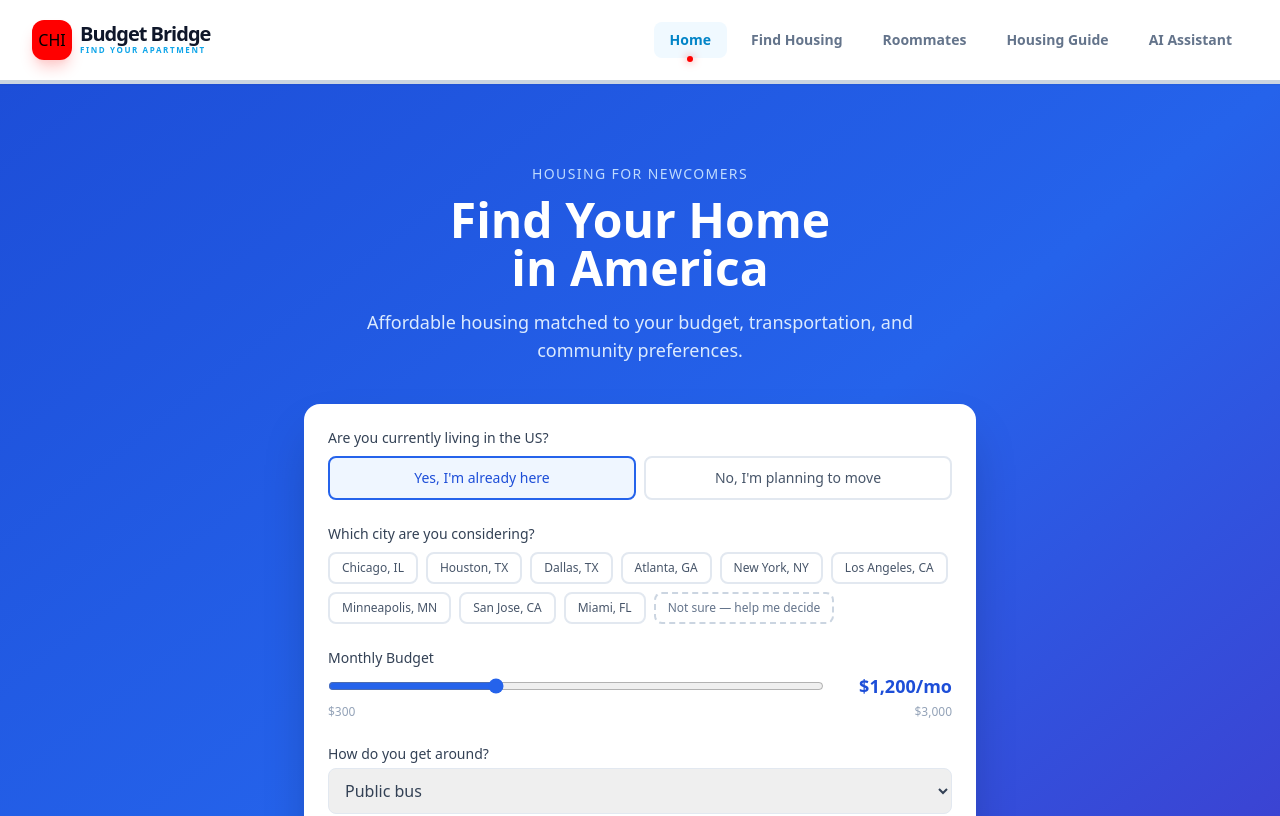
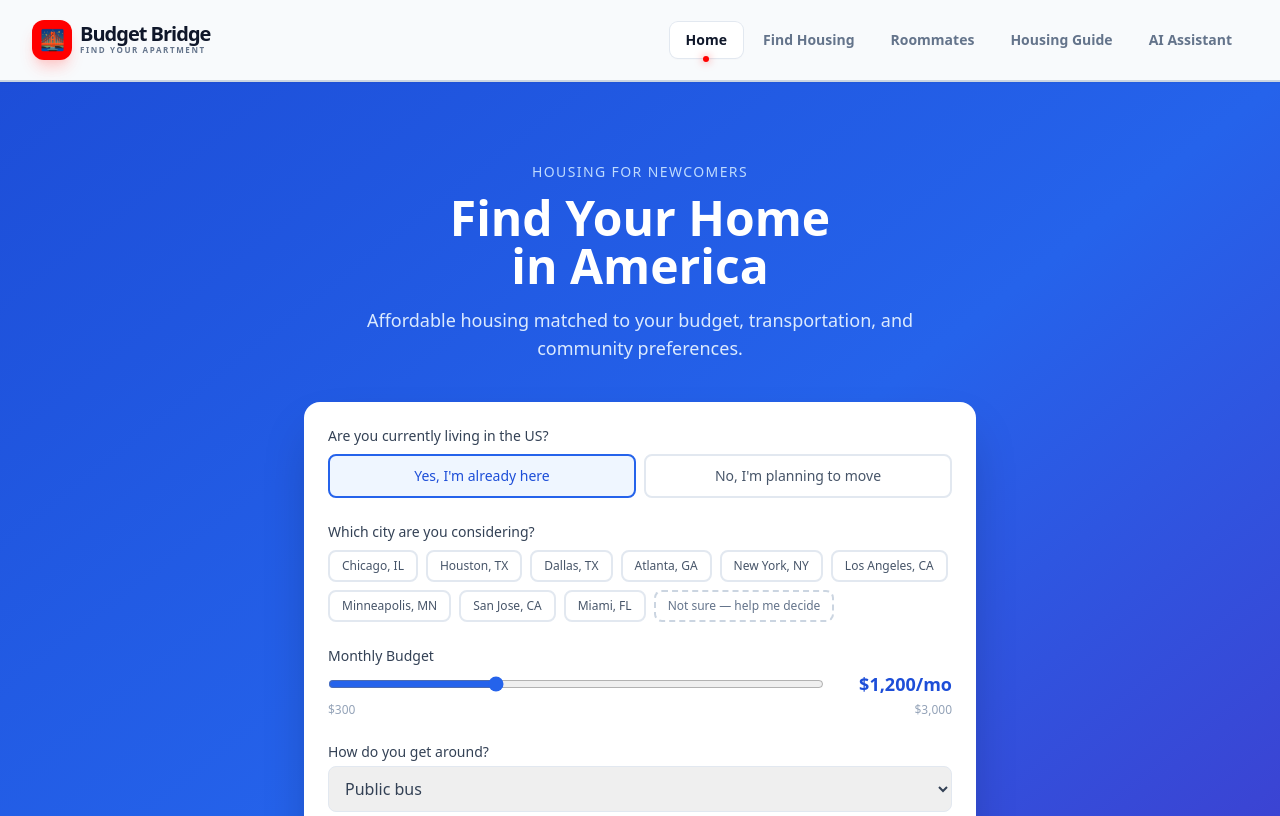
Before and after one commit to nataliaxm/uchicago-hackathon, a React (Vite) app: page / in a window 1280 px wide. Shown: the top 816 px of the page. Built offline with nearby package versions, Linux system fonts and the light colour scheme.

Commit message:
bg change

```diff
--- a/src/components/Navbar.jsx
+++ b/src/components/Navbar.jsx
@@ -12,24 +12,25 @@ export default function Navbar() {
   const location = useLocation()
 
   return (
-    /* 1. Navbar Container: White background with the Sky Blue bottom border */
-    <nav className="bg-white/90 backdrop-blur-md border-b-4 border-slate-300 sticky top-0 z-50 shadow-sm">
+    /* 1. Navbar Container: Changed bg-white to bg-slate-50 (light grey) and border to slate-300 */
+    <nav className="bg-slate-50/95 backdrop-blur-md border-b-2 border-slate-300 sticky top-0 z-50 shadow-sm">
       <div className="max-w-7xl mx-auto px-4 sm:px-6 lg:px-8">
         <div className="flex items-center justify-between h-20">
 
-          {/* 2. Brand Logo: Using Chicago Victory Red */}
+          {/* 2. Brand Logo: Red box remains the star attraction */}
           <Link to="/" className="flex items-center gap-2 group">
             <div className="w-10 h-10 bg-[#ff0000] rounded-xl flex items-center justify-center shadow-lg shadow-red-200 group-hover:rotate-12 transition-transform">
-              <div className="logo-circle">CHI</div>
+              <span className="text-xl">🌉</span>
             </div>
             <div className="flex flex-col">
               <span className="font-black text-xl text-slate-900 tracking-tighter leading-none">Budget Bridge</span>
-              <span className="text-[8px] font-bold text-sky-500 uppercase tracking-[0.2em]">FInd your apartment</span>
+              {/* Changed text-sky-500 to text-slate-500 for the grey theme */}
+              <span className="text-[8px] font-bold text-slate-500 uppercase tracking-[0.2em]">Find your apartment</span>
             </div>
           </Link>
 
-          {/* 3. Navigation Links */}
-          <div className="flex gap-2">
+          {/* 3. Navigation Links: Swapped Sky Blue for Slate Grey */}
+          <div className="flex gap-1">
             {links.map(link => {
               const isActive = location.pathname === link.to
 
@@ -39,13 +40,13 @@ export default function Navbar() {
                   to={link.to}
                   className={`relative px-4 py-2 rounded-lg text-sm font-bold transition-all duration-200 ${
                     isActive
-                      ? 'text-sky-600 bg-sky-50'
-                      : 'text-slate-500 hover:text-sky-500 hover:bg-slate-50'
+                      ? 'text-slate-900 bg-white shadow-sm ring-1 ring-slate-200' /* Active: White pop on grey bg */
+                      : 'text-slate-500 hover:text-slate-900 hover:bg-slate-200/50'
                   }`}
                 >
                   {link.label}
 
-                  {/* 4. Active "Star" Indicator: A small red dot that appears under the active link */}
+                  {/* 4. Active Indicator: Still Victory Red to match the logo */}
                   {isActive && (
                     <span className="absolute -bottom-1 left-1/2 -translate-x-1/2 w-1.5 h-1.5 bg-[#ff0000] rounded-full shadow-[0_0_8px_rgba(255,0,0,0.6)]" />
                   )}
```
